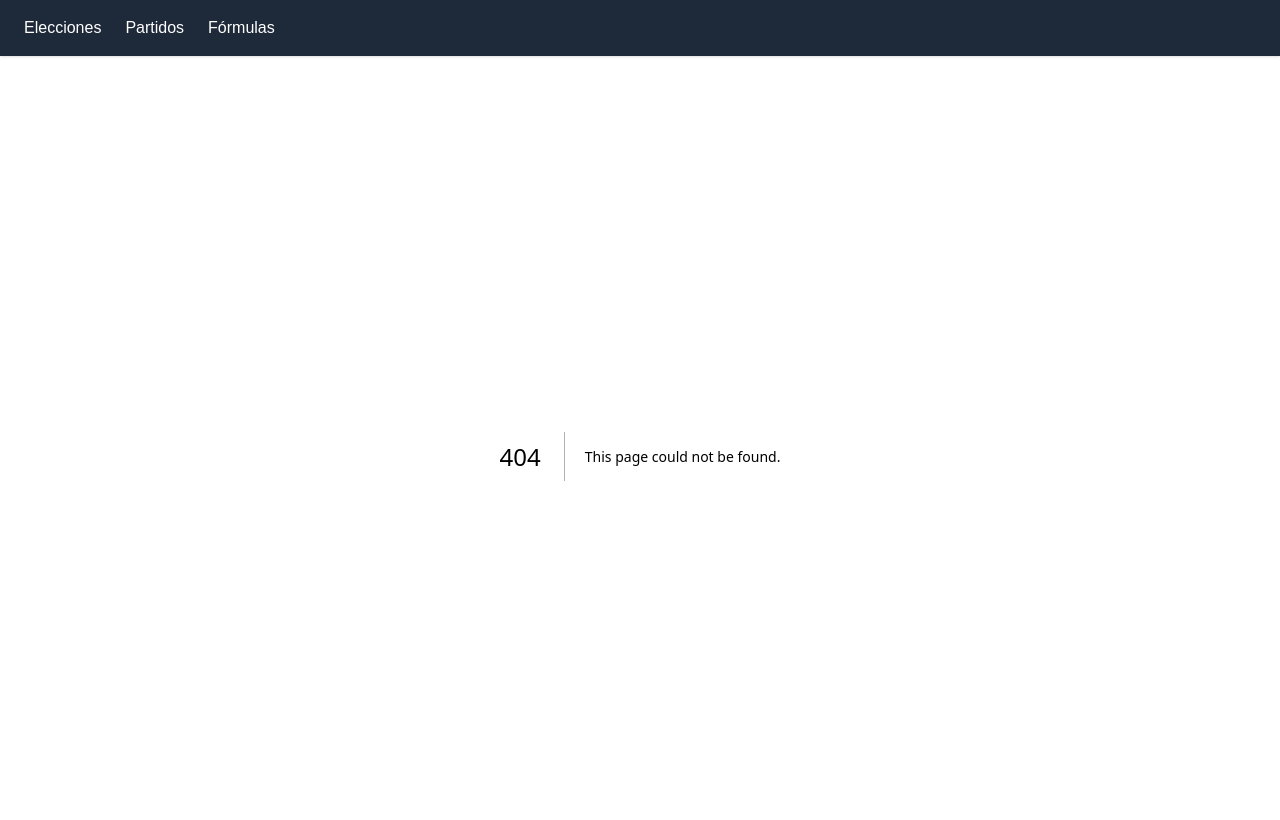
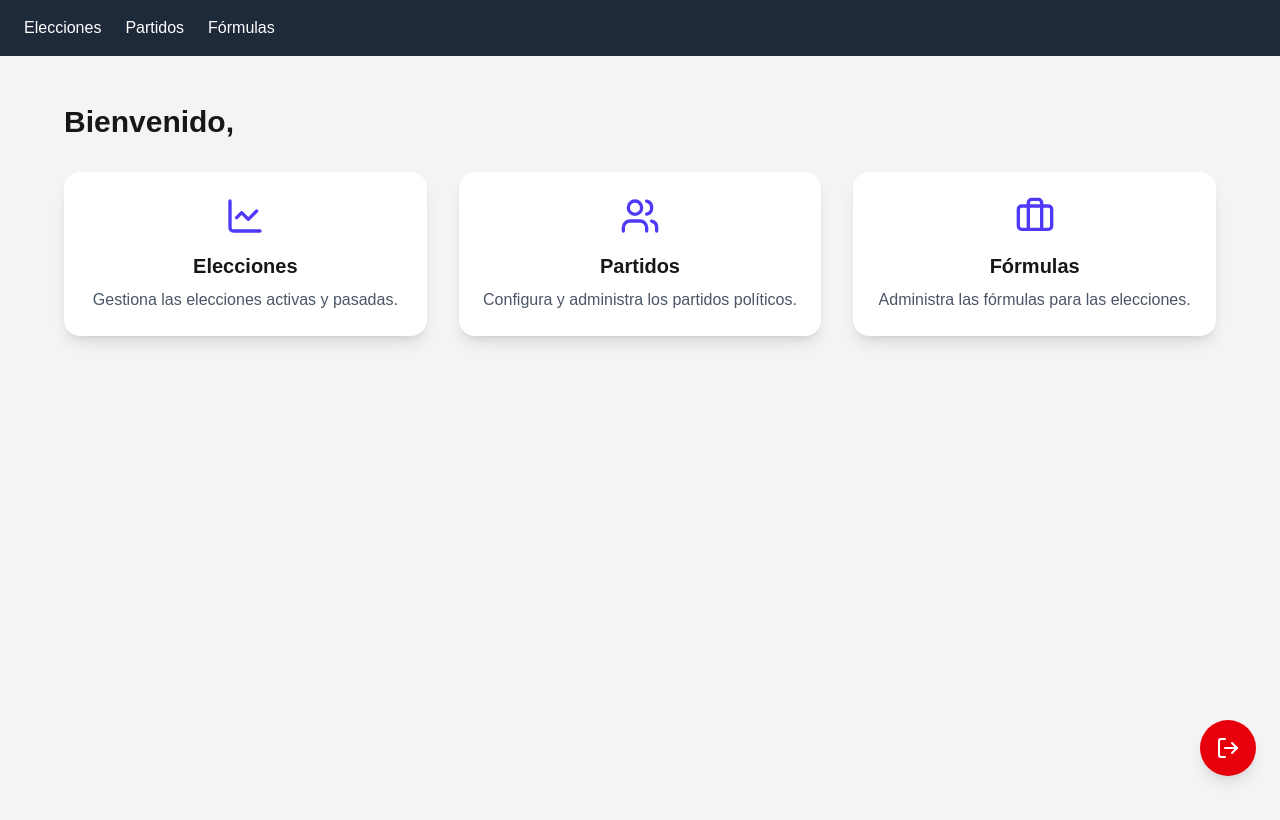
Before and after one commit to alfonsoTrejo/formulacion-front, a Next.js app: page /dashboard in a window 1280 px wide. Before the commit this address had no page. Shown: the top 820 px of the page. Built offline with nearby package versions, Linux system fonts and the light colour scheme.

Commit message:
cambio de layout y de btn para logout

```diff
--- a/src/app/layout.tsx
+++ b/src/app/dashboard/layout.tsx
@@ -1,17 +1,19 @@
-// src/app/layout.tsx
+// src/app/dashboard/layout.tsx
 'use client';
 
 import Link from 'next/link';
 import { ReactNode } from 'react';
-import { usePathname } from 'next/navigation';
-import './globals.css';
+import { usePathname, useRouter } from 'next/navigation';
+import { LogOut } from 'lucide-react';
+import '@/app/globals.css';
 
-export default function RootLayout({
+export default function DashboardLayout({
   children,
 }: {
   children: ReactNode;
 }) {
   const pathname = usePathname();
+  const router = useRouter();
 
   const navLinks = [
     { href: '/dashboard/elecciones', label: 'Elecciones' },
@@ -19,10 +21,16 @@ export default function RootLayout({
     { href: '/dashboard/formulas', label: 'Fórmulas' },
   ];
 
+  const handleLogout = () => {
+    // Elimina el token de las cookies
+    document.cookie = 'token=; path=/; expires=Thu, 01 Jan 1970 00:00:00 GMT';
+    router.push('/auth/login');
+  };
+
   return (
     <html lang="es">
       <body className="text-gray-900">
-        <nav className="bg-gray-800 text-white px-6 py-4 shadow">
+        <nav className="bg-gray-800 text-white px-6 py-4 shadow flex items-center justify-between">
           <ul className="flex space-x-6 font-medium">
             {navLinks.map(({ href, label }) => (
               <li key={href}>
@@ -40,7 +48,16 @@ export default function RootLayout({
             ))}
           </ul>
         </nav>
+
         <main className="min-h-screen">{children}</main>
+
+        {/* Botón de Logout flotante */}
+        <button
+          onClick={handleLogout}
+          className="fixed bottom-6 right-6 bg-red-600 text-white rounded-full p-4 shadow-lg hover:bg-red-700 transition-all duration-200"
+        >
+          <LogOut size={24} />
+        </button>
       </body>
     </html>
   );
--- /dev/null
+++ b/src/app/dashboard/page.tsx
@@ -0,0 +1,70 @@
+// src/app/dashboard/page.tsx
+'use client';
+
+import { useEffect, useState } from 'react';
+import Link from 'next/link';
+import { ChartLine, Users, Briefcase } from 'lucide-react';
+
+export default function DashboardPage() {
+  const [username, setUsername] = useState('');
+
+  useEffect(() => {
+    // Simulando la obtención del nombre de usuario desde el token
+    const cookies = document.cookie.split(';').reduce((acc, cookie) => {
+      const [key, value] = cookie.split('=').map(c => c.trim());
+      acc[key] = value;
+      return acc;
+    }, {} as Record<string, string>);
+
+    const token = cookies.token;
+    if (token) {
+      // Aquí podrías decodificar el token para obtener el nombre del usuario
+      setUsername('Jorge Araujo');
+    }
+  }, []);
+
+  const cards = [
+    {
+      title: 'Elecciones',
+      description: 'Gestiona las elecciones activas y pasadas.',
+      href: '/dashboard/elecciones',
+      icon: <ChartLine size={40} />,
+    },
+    {
+      title: 'Partidos',
+      description: 'Configura y administra los partidos políticos.',
+      href: '/dashboard/partidos',
+      icon: <Users size={40} />,
+    },
+    {
+      title: 'Fórmulas',
+      description: 'Administra las fórmulas para las elecciones.',
+      href: '/dashboard/formulas',
+      icon: <Briefcase size={40} />,
+    },
+  ];
+
+  return (
+    <div className="min-h-screen bg-gray-100 px-8 py-12">
+      <div className="max-w-6xl mx-auto">
+        <h1 className="text-3xl font-bold mb-8">Bienvenido, {username}</h1>
+
+        <div className="grid grid-cols-1 sm:grid-cols-2 md:grid-cols-3 gap-8">
+          {cards.map(({ title, description, href, icon }) => (
+            <Link key={title} href={href}>
+              <div className="bg-white rounded-2xl shadow-lg p-6 flex flex-col items-center text-center hover:shadow-2xl transition-all duration-200 group">
+                <div className="text-indigo-600 mb-4 group-hover:scale-110 transition-transform">
+                  {icon}
+                </div>
+                <h2 className="text-xl font-semibold mb-2 group-hover:text-indigo-600 transition-colors">
+                  {title}
+                </h2>
+                <p className="text-gray-600">{description}</p>
+              </div>
+            </Link>
+          ))}
+        </div>
+      </div>
+    </div>
+  );
+}
--- a/src/middleware.ts
+++ b/src/middleware.ts
@@ -8,17 +8,24 @@ export function middleware(request: NextRequest) {
   const path = request.nextUrl.pathname;
   const isPublic = path.startsWith('/auth/login') || path.startsWith('/auth/registro');
 
+  // Si llega a "/" redirigir a "/dashboard" si está autenticado
+  if (path === '/') {
+    return NextResponse.redirect(new URL('/dashboard', request.url));
+  }
+
+  // Si no está autenticado y no es público, redirige a login
   if (!isAuth && !isPublic) {
     return NextResponse.redirect(new URL('/auth/login', request.url));
   }
 
+  // Si ya está autenticado y está en una página pública, redirige al dashboard
   if (isAuth && isPublic) {
-    return NextResponse.redirect(new URL('/dashboard/home', request.url));
+    return NextResponse.redirect(new URL('/dashboard', request.url));
   }
 
   return NextResponse.next();
 }
 
 export const config = {
-  matcher: ['/dashboard/:path*', '/auth/login', '/auth/registro','/'],
+  matcher: ['/dashboard/:path*', '/auth/login', '/auth/registro', '/'],
 };
```
Also changed, not shown: package.json (+7 -6 lines), 1 other file (tests, documents, lock files or other folders).
